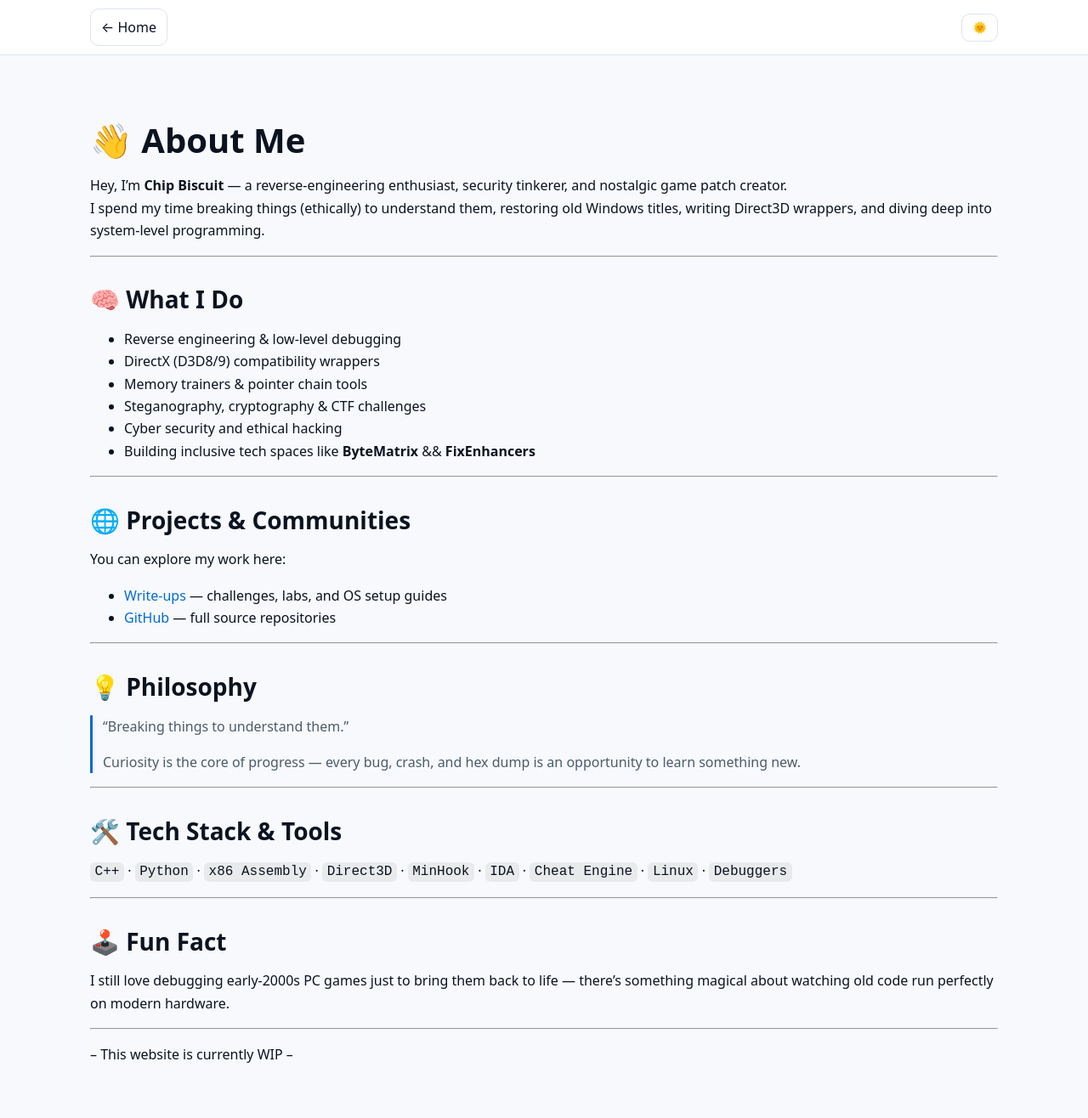
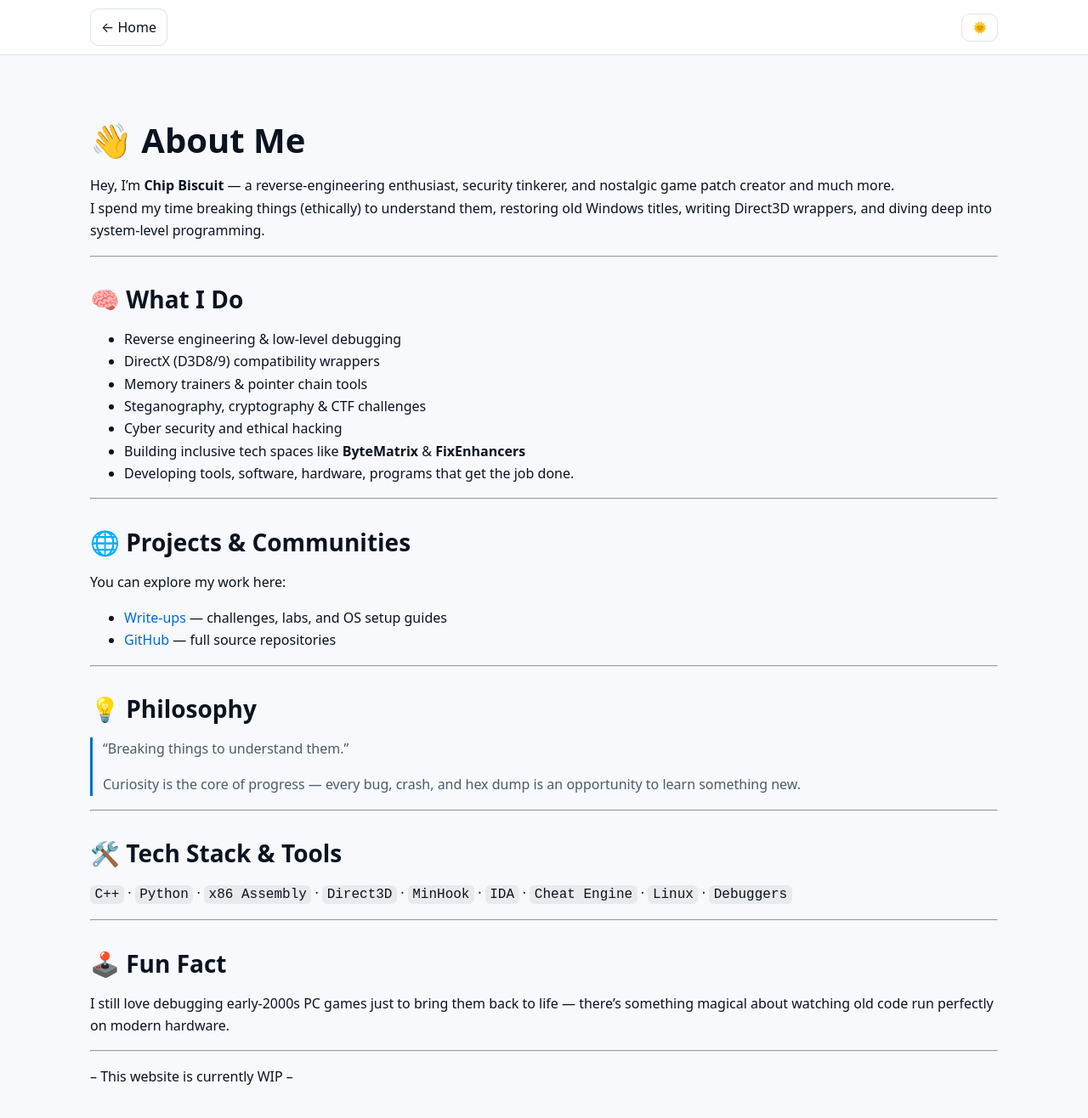
Before and after one commit to Chip-Biscuit/Chip-Biscuit.github.io, a Jekyll site: the page built from about/index.md, in a window 1280 px wide and 1325 px high. Shown: the top 1316 px of the window at 85% size. Built offline with Jekyll 4.4.1, drawn with Linux system fonts in a browser that asks for light colours.

Commit message:
Update index.md

```diff
--- a/about/index.md
+++ b/about/index.md
@@ -6,7 +6,7 @@ summary: "Reverse Engineering · CTFs · Game Fixes · Cyber Security"
 
 # 👋 About Me
 
-Hey, I’m **Chip Biscuit** — a reverse-engineering enthusiast, security tinkerer, and nostalgic game patch creator.
+Hey, I’m **Chip Biscuit** — a reverse-engineering enthusiast, security tinkerer, and nostalgic game patch creator and much more.
 I spend my time breaking things (ethically) to understand them, restoring old Windows titles, writing Direct3D wrappers, and diving deep into system-level programming.
 
 ---
@@ -18,7 +18,8 @@ I spend my time breaking things (ethically) to understand them, restoring old Wi
 - Memory trainers & pointer chain tools
 - Steganography, cryptography & CTF challenges
 - Cyber security and ethical hacking
-- Building inclusive tech spaces like **ByteMatrix** && **FixEnhancers**
+- Building inclusive tech spaces like **ByteMatrix** & **FixEnhancers**
+- Developing tools, software, hardware, programs that get the job done.
 
 ---
 
```
